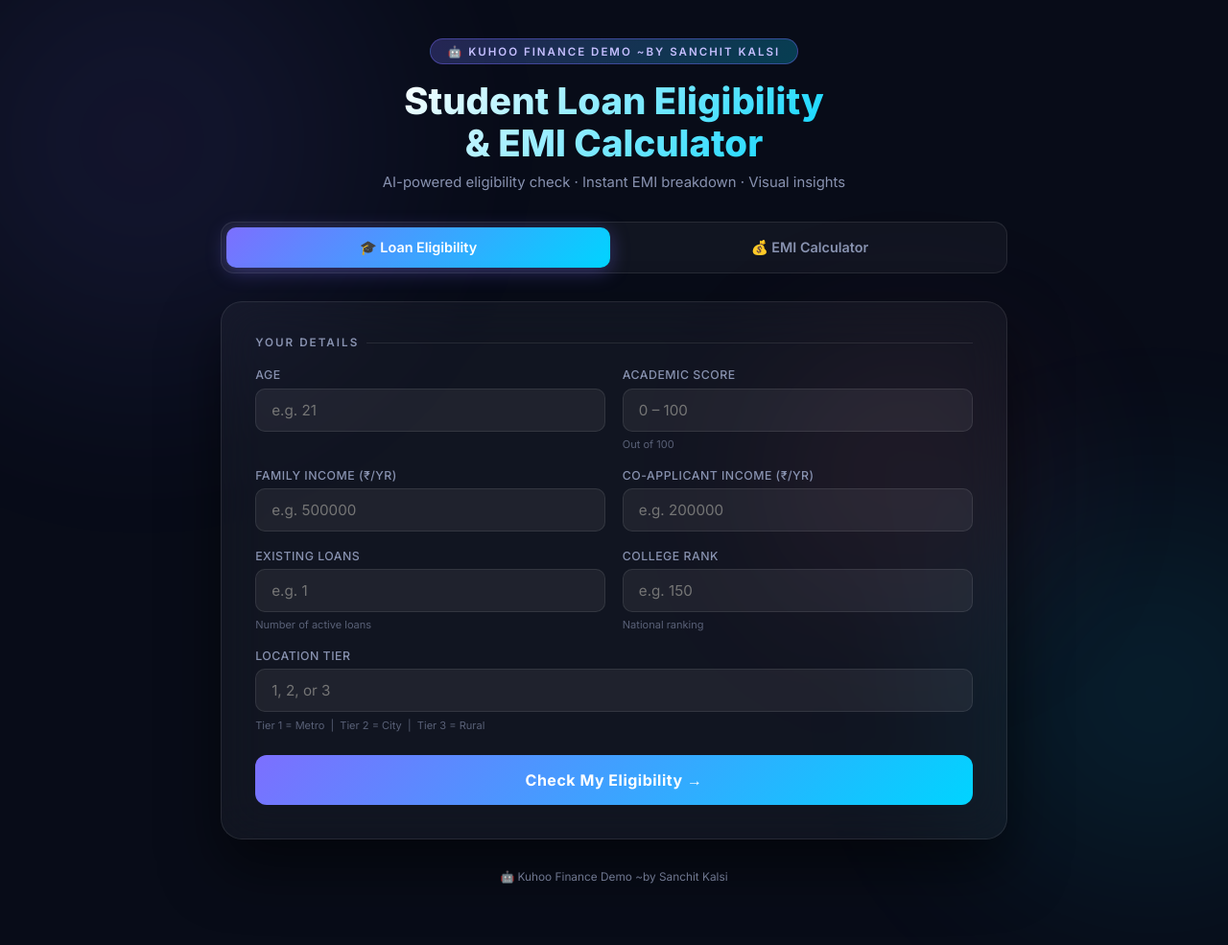
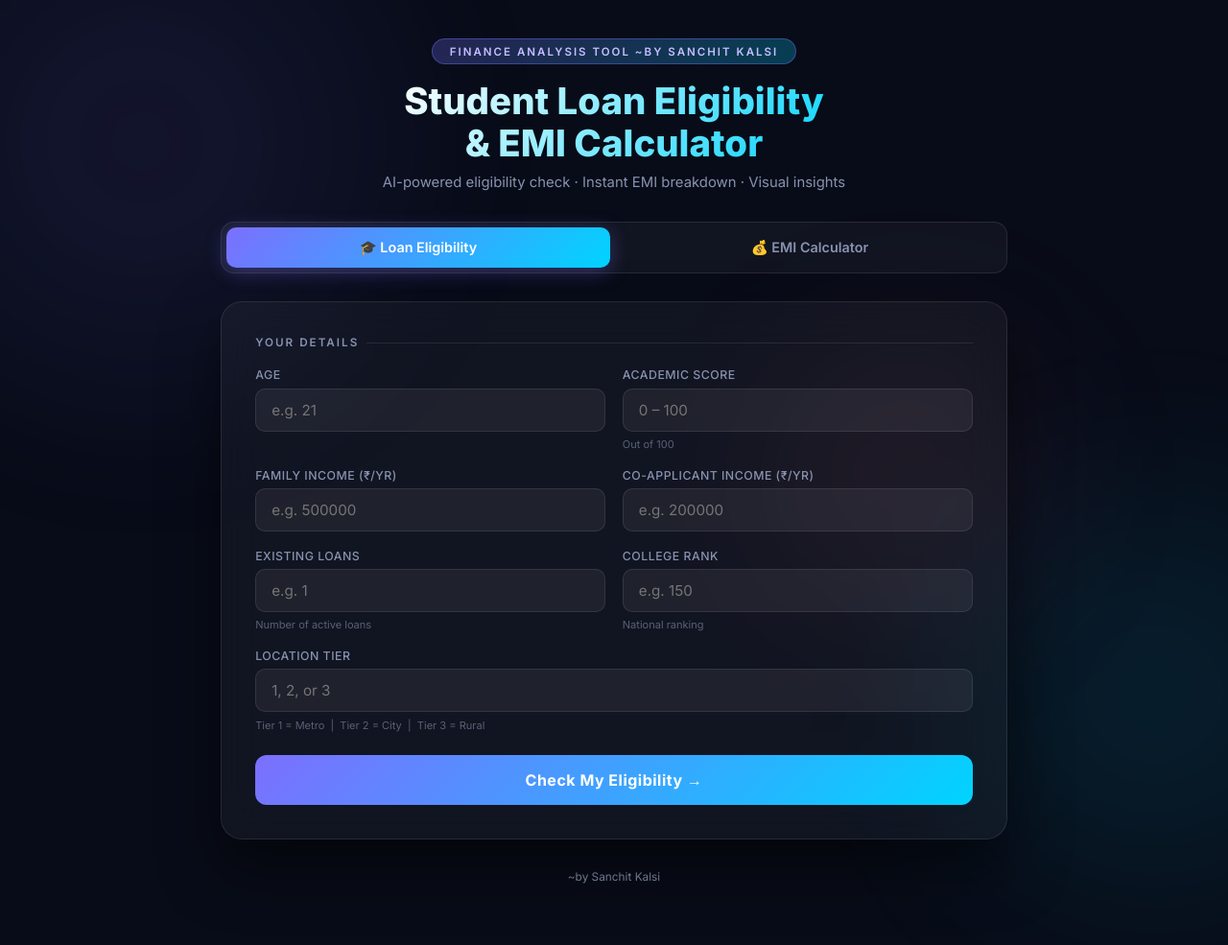
Before and after one commit to sanchitkalsi27/FinanceProject, a Flask app: page / in a window 1280 px wide. Shown: the whole page at 96% size. Run offline with Flask 3, Linux system fonts and the light colour scheme.

Commit message:
Update index.html

```diff
--- a/templates/index.html
+++ b/templates/index.html
@@ -1014,7 +1014,7 @@
 
         <!-- Header -->
         <div class="header">
-            <div class="badge">🤖 Kuhoo Finance Demo ~by Sanchit Kalsi</div>
+            <div class="badge">Finance Analysis Tool ~by Sanchit Kalsi</div>
             <h1>Student Loan Eligibility<br />& EMI Calculator</h1>
             <p>AI-powered eligibility check · Instant EMI breakdown · Visual insights</p>
         </div>
@@ -1324,7 +1324,7 @@
 
         </div><!-- /panel-emi -->
 
-        <p class="footer-note">🤖 Kuhoo Finance Demo ~by Sanchit Kalsi</p>
+        <p class="footer-note">~by Sanchit Kalsi</p>
     </div>
 
     <script>
```
